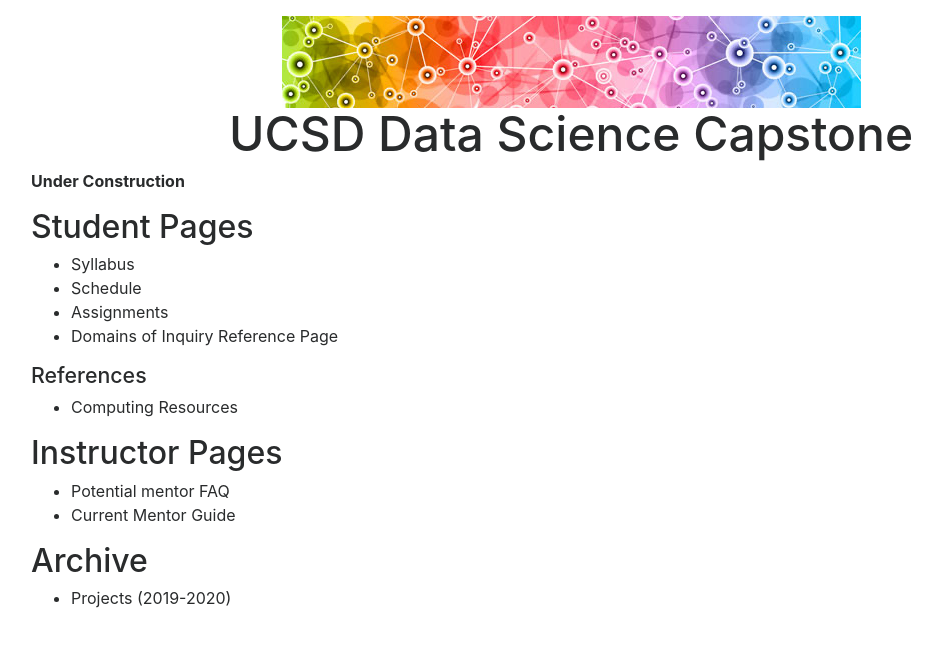
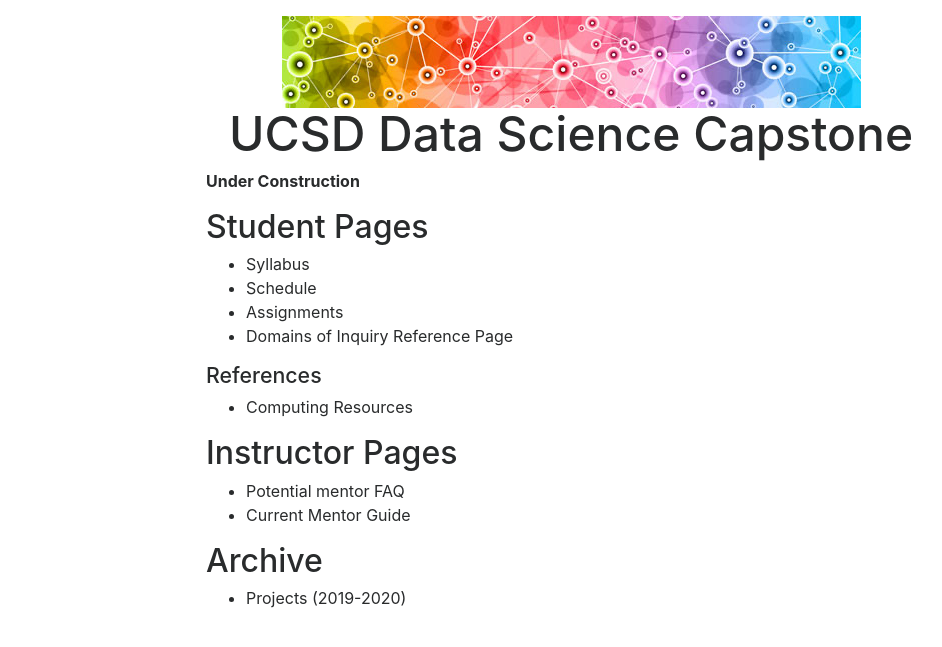
Before and after one commit to DSC-Capstone/dsc-capstone.github.io, a Jekyll site: the page built from index.md, in a window 1280 px wide. Shown: the top 647 px of the page, without its empty margins (69-1011 px from the left). Built offline with Jekyll 4.4.1, drawn with Linux system fonts in a browser that asks for light colours; nearby versions of some CDN libraries.

```diff
--- a/_layouts/page.html
+++ b/_layouts/page.html
@@ -61,8 +61,8 @@ ol li {
       <h1>{{ page.title }}</h1>
       </div>
 
-      </hr>
 
+      <div class="row justify-content-center">
       <div class="col-lg-8 col-md-12 content">
 
       {{ content }}
```
